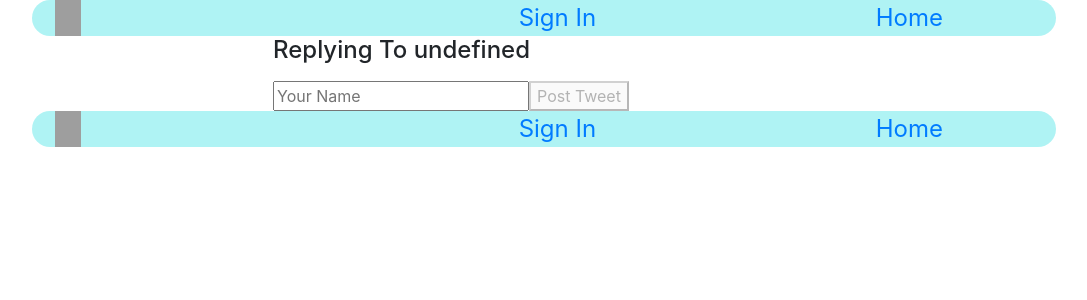
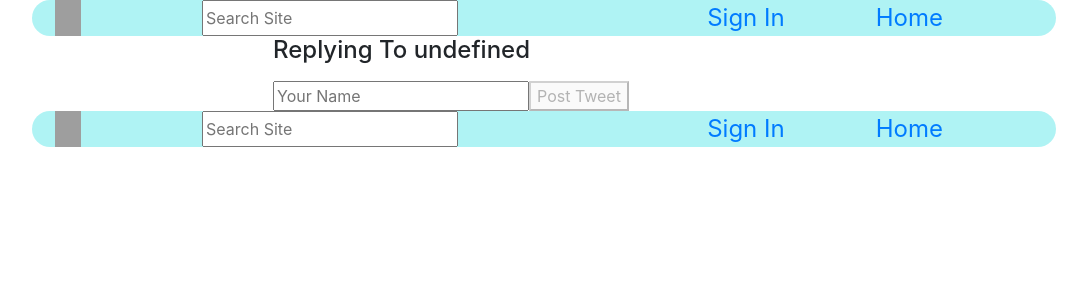
Before and after one commit to michaelmoreno/twitterclone, a React (Create React App) app in the folder twitter_client/: page /reply in a window 1280 px wide. Shown: the top 300 px of the page, without its empty margins (96-1183 px from the left). Built offline with nearby package versions, Linux system fonts and the light colour scheme; no server answers; grey boxes are pictures that could not be loaded.

Commit message:
added search bar functionality to search through tweets by text and accout

```diff
--- a/twitter_client/src/Context.jsx
+++ b/twitter_client/src/Context.jsx
@@ -22,15 +22,21 @@ function ContextProvider({ children }) {
 
   const [editTweet, setEditTweet] = useState(false);
   //
+
   //
   //
-  //
-  //
+
   //
   const [darkMode, setDarkMode] = useState(false);
 
   const [primaryColor, setPrimaryColor] = useState("lightblue");
   const [secondaryColor, setSecondaryColor] = useState("darkblue");
+
+
+  const [searchVal, setSearchVal] = useState("")
+
+  const [matchingTweets, setMatchingTweets] = useState([]);
+
 
   function handleEdit(tweet) {
     setEditTweet(true);
@@ -58,7 +64,9 @@ function ContextProvider({ children }) {
   function queryTweets() {
     fetch("http://localhost:3003/tweets")
       .then((response) => response.json())
-      .then((json) => setAllTweets(json));
+      .then((json) =>
+
+      {setAllTweets(json); setMatchingTweets(json)});
   }
 
   function queryUsers() {
@@ -88,7 +96,8 @@ function ContextProvider({ children }) {
   useEffect(() => {
     queryTweets();
     queryUsers();
-  }, []);
+  }, [])
+
 
   function handleLike(id, bool) {
     fetch(`http://localhost:3003/tweets/${id}/like`, {
@@ -177,6 +186,10 @@ function ContextProvider({ children }) {
         queryUsers,
         darkMode,
         setDarkMode,
+        searchVal,
+        setSearchVal,
+        matchingTweets,
+        setMatchingTweets
       }}
     >
       {children}
--- a/twitter_client/src/components/Account.jsx
+++ b/twitter_client/src/components/Account.jsx
@@ -135,6 +135,7 @@ function Account() {
               <button onClick={() => setUserObject({})}>Sign Out</button>
             </div>
           </div>
+
           <div>
             <h5>Your Tweets</h5>
             <ul>
@@ -144,6 +145,7 @@ function Account() {
                 })}
             </ul>
           </div>
+
           <div>
             <h5>Replies To You</h5>
             <ul>
--- a/twitter_client/src/components/Navbar.jsx
+++ b/twitter_client/src/components/Navbar.jsx
@@ -16,7 +16,31 @@ function Navbar() {
     handleLike,
     setDarkMode,
     darkMode,
+    searchVal,
+    setSearchVal,
+    matchingTweets,
+    setMatchingTweets
   } = useContext(Context);
+
+
+
+  const handleSearch = () => {
+
+    console.log(allTweets)
+
+    let matchTweets = allTweets.filter(tweet =>
+
+      ((tweet.text && tweet.text.includes(searchVal)) || (tweet.authorName && tweet.authorName.includes(searchVal))))
+
+
+    setMatchingTweets(matchTweets)
+
+  }
+
+
+
+
+
   return (
     <div className="column Navbar">
       <nav className="row">
@@ -32,6 +56,14 @@ function Navbar() {
             setDarkMode(!darkMode);
           }}
         ></img>
+        <input
+          type="text"
+          value={searchVal}
+          onChange={(e) => {
+            setSearchVal(e.target.value);
+            handleSearch()}}
+          placeholder="Search Site"></input>
+
         <Link className="row leftSome heavy" to="/account">
           {username ? `${username}'s Account` : "Sign In"}
         </Link>
--- a/twitter_client/src/components/Newsfeed.jsx
+++ b/twitter_client/src/components/Newsfeed.jsx
@@ -20,12 +20,16 @@ function Newsfeed() {
     tweetToReply,
     setTweetToReply,
     handleDelete,
+    searchVal,
+    setSearchVal,
+    matchingTweets,
+    setMatchingTweets
   } = useContext(Context);
   return (
     <div id="homePageTweets" className="app newsfeed">
       <h2>Welcome to Better Twitter!</h2>
       <h3>Newsfeed:</h3>
-      {allTweets.map((tweet) => {
+      {matchingTweets.map((tweet) => {
         return <Tweet tweet={tweet} />;
       })}
     </div>
```
Also changed, not shown: 1 other file (tests, documents, lock files or other folders).
